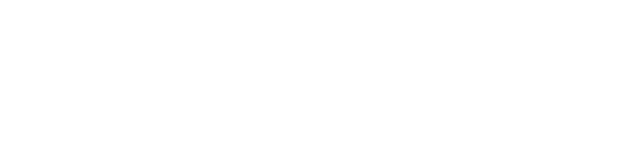
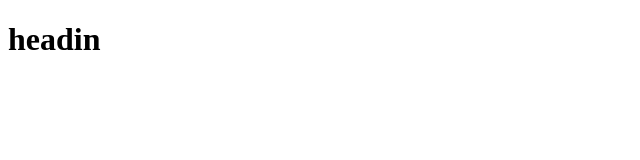
Before and after one commit to voyager2010/my-first-project, a plain HTML site: page index.html in a window 1280 px wide. Shown: the whole page, without its empty margins (0-640 px from the left). Drawn offline with Linux system fonts and the light colour scheme.

Commit message:
heading added

```diff
--- a/index.html
+++ b/index.html
@@ -6,6 +6,6 @@
     <title>Document</title>
 </head>
 <body>
-
+   <h1>headin</h1>
 </body>
 </html>
```
